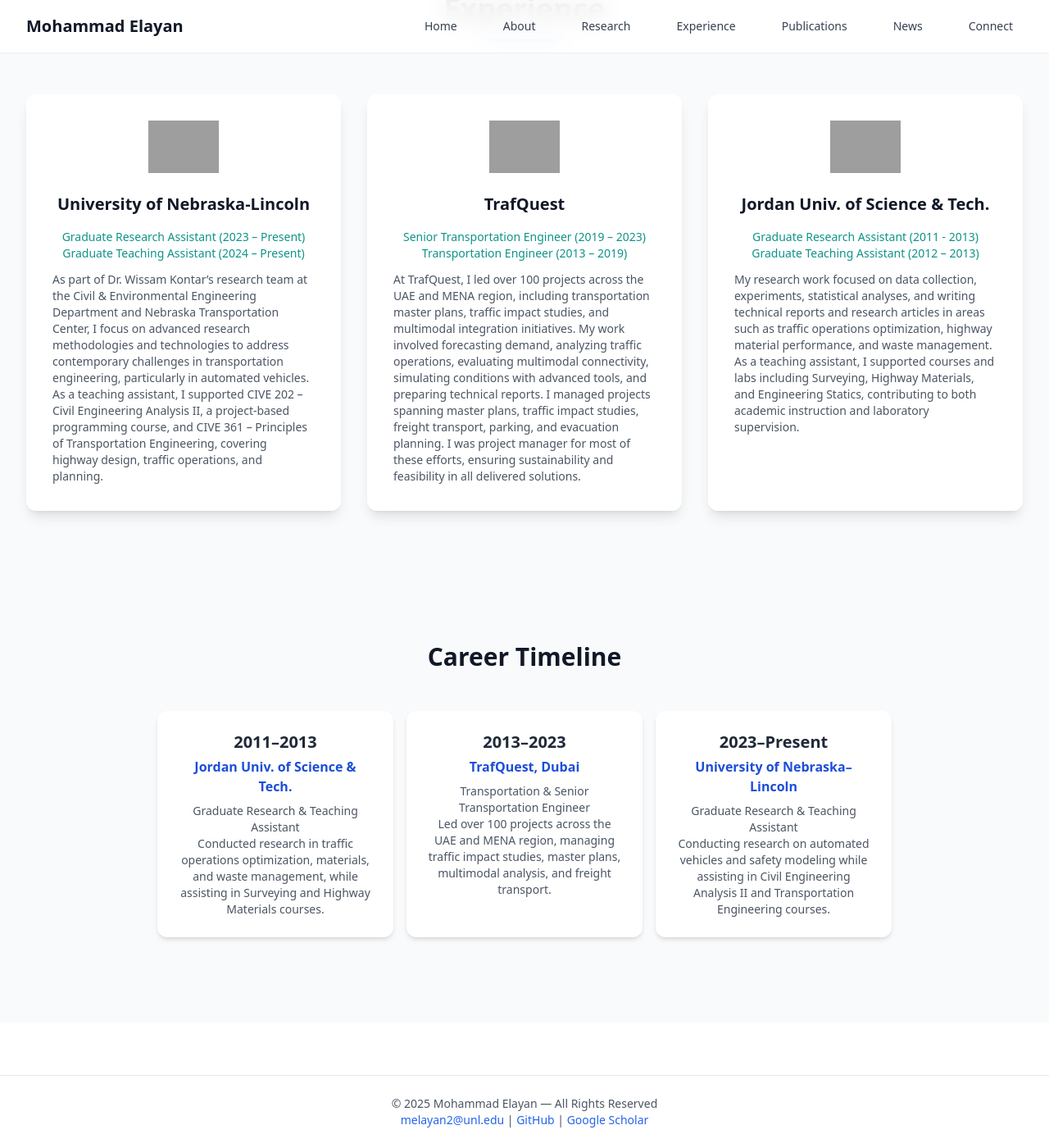
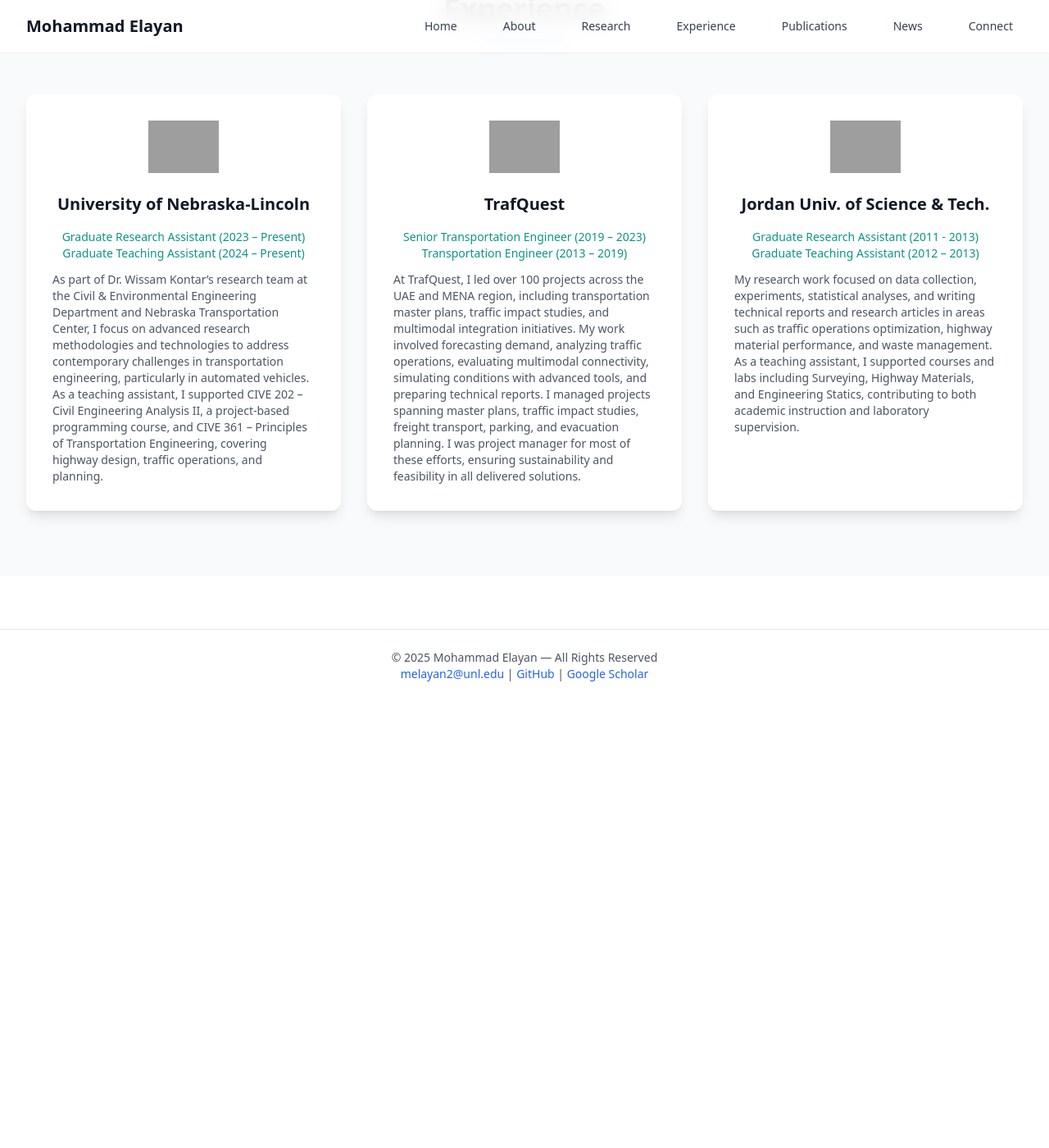
Before and after one commit to mselayan/mselayan.github.io, a Jekyll site: the page experience.html, which Jekyll copies as it is, in a window 1280 px wide and 1400 px high, scrolled down 89 px, cut to the strip 0-1400 px from the top of the window. Shown: the whole strip at 82% size. Built offline with Jekyll 4.4.1, drawn with Linux system fonts in a browser that asks for light colours; nearby versions of some CDN libraries; after the commit the page ends 945 px from its top, so only the background shows below that; grey boxes are pictures that could not be loaded.

Commit message:
Update experience.html

```diff
--- a/experience.html
+++ b/experience.html
@@ -147,61 +147,6 @@
       </div>
     </section>
 
-  <!-- Timeline Section -->
-  <section id="timeline" class="py-20 bg-gray-50 fade-in">
-    <div class="max-w-6xl mx-auto px-4 sm:px-6 lg:px-8 text-center">
-      <h2 class="text-3xl font-bold text-gray-900 mb-12">Career Timeline</h2>
-
-      <div class="cards-container flex justify-center">
-        <ul class="cards relative flex overflow-x-auto space-x-4 pb-6 px-2"
-            style="scroll-snap-type: x mandatory; scrollbar-width: none;">
-
-          <!-- JUST -->
-          <li class="flex-shrink-0 bg-white rounded-xl shadow-md p-6 w-72 scroll-snap-align-center hover:shadow-xl transition-shadow">
-            <h2 class="text-xl font-semibold text-gray-800 mb-1">2011–2013</h2>
-            <h3 class="text-blue-700 font-semibold mb-2">Jordan Univ. of Science & Tech.</h3>
-            <p class="text-sm text-gray-600">
-              Graduate Research & Teaching Assistant<br>
-              Conducted research in traffic operations optimization, materials, and waste management, while assisting in Surveying and Highway Materials courses.
-            </p>
-          </li>
-
-          <!-- TrafQuest -->
-          <li class="flex-shrink-0 bg-white rounded-xl shadow-md p-6 w-72 scroll-snap-align-center hover:shadow-xl transition-shadow">
-            <h2 class="text-xl font-semibold text-gray-800 mb-1">2013–2023</h2>
-            <h3 class="text-blue-700 font-semibold mb-2">TrafQuest, Dubai</h3>
-            <p class="text-sm text-gray-600">
-              Transportation & Senior Transportation Engineer<br>
-              Led over 100 projects across the UAE and MENA region, managing traffic impact studies, master plans, multimodal analysis, and freight transport.
-            </p>
-          </li>
-
-          <!-- UNL -->
-          <li class="flex-shrink-0 bg-white rounded-xl shadow-md p-6 w-72 scroll-snap-align-center hover:shadow-xl transition-shadow">
-            <h2 class="text-xl font-semibold text-gray-800 mb-1">2023–Present</h2>
-            <h3 class="text-blue-700 font-semibold mb-2">University of Nebraska–Lincoln</h3>
-            <p class="text-sm text-gray-600">
-              Graduate Research & Teaching Assistant<br>
-              Conducting research on automated vehicles and safety modeling while assisting in Civil Engineering Analysis II and Transportation Engineering courses.
-            </p>
-          </li>
-        </ul>
-      </div>
-    </div>
-
-    <style>
-      /* Make horizontal scroll smooth and hidden scrollbar */
-      .cards-container::-webkit-scrollbar {
-        display: none;
-      }
-      .cards input[type="radio"] {
-        display: none;
-      }
-      .cards label {
-        display: none;
-      }
-    </style>
-  </section>
 
     <!-- Footer -->
     <footer class="bg-white text-gray-600 text-sm text-center py-6 border-t mt-16 fade-in stagger-4">
```
